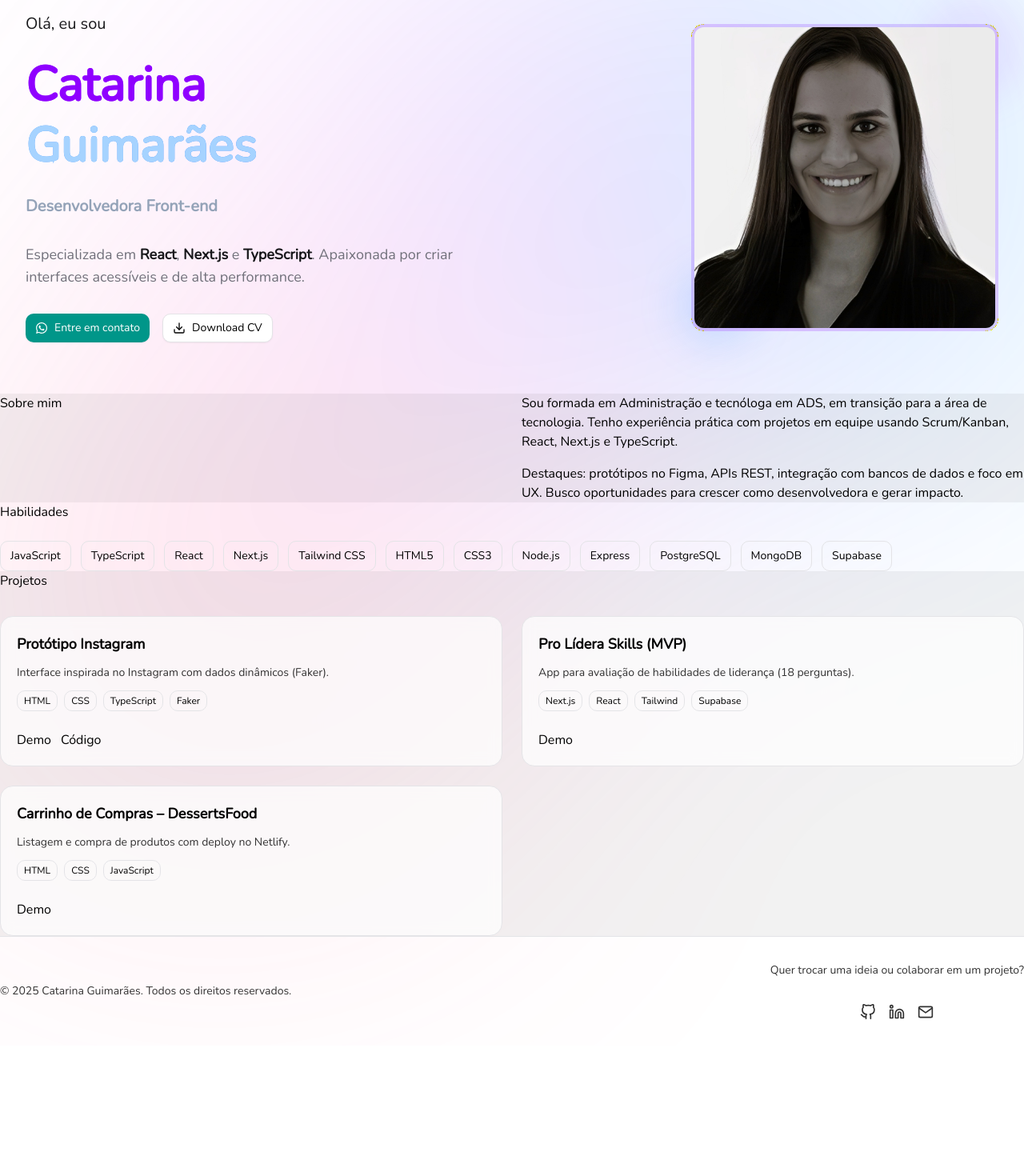
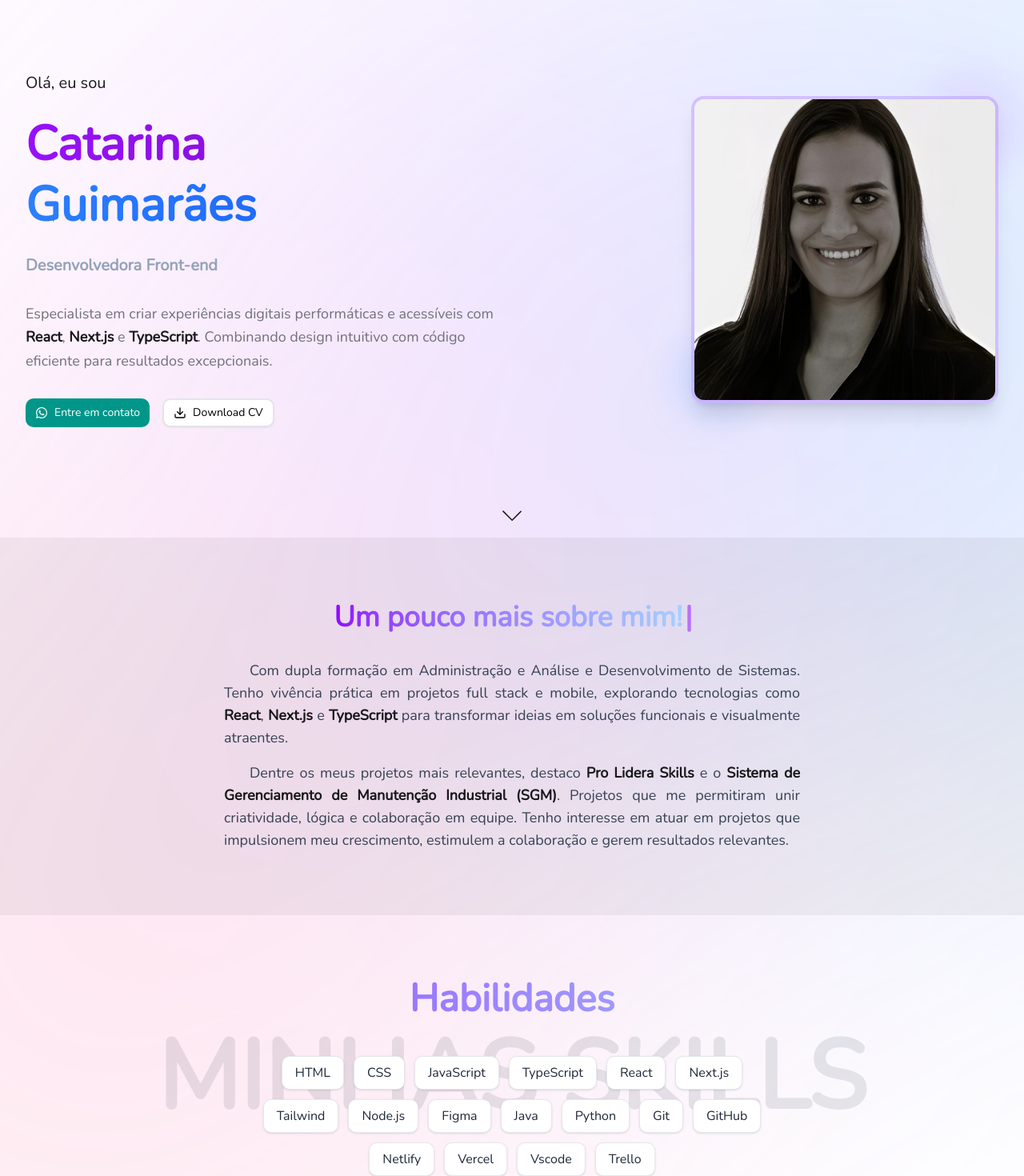
Before and after one commit to CatarinaGuima/Portifolio, a Next.js app: page / in a window 1280 px wide. Shown: the part 120-1590 px from the top of the page at 80% size. Before the commit the page ends 1427 px from the top, so only its background shows below. Built offline with nearby package versions, Linux system fonts and the light colour scheme.

Commit message:
feat: Implementa o componente about me

```diff
--- a/package.json
+++ b/package.json
@@ -24,6 +24,7 @@
     "react": "19.1.0",
     "react-dom": "19.1.0",
     "react-icons": "^5.5.0",
+    "react-simple-typewriter": "^5.0.1",
     "tailwind-merge": "^3.3.1"
   },
   "devDependencies": {
--- a/src/app/globals.css
+++ b/src/app/globals.css
@@ -157,6 +157,7 @@
 }
 html,
 body {
+  scroll-behavior: smooth;
   @apply text-black dark:bg-black dark:text-white transition-colors;
 }
 @layer base {
--- a/src/components/ui/About/index.tsx
+++ b/src/components/ui/About/index.tsx
@@ -1,17 +1,61 @@
+"use client";
+
+import { motion } from "framer-motion";
+import { Typewriter } from "react-simple-typewriter";
+
 export default function About() {
   return (
-    <section id="sobre" className="section bg-black/5 dark:bg-white/5">
-      <div className="container grid gap-6 md:grid-cols-2">
-        <h2 className="section-title">Sobre mim</h2>
-        <div className="space-y-4">
-          <p>
-            Sou formada em Administração e tecnóloga em ADS, em transição para a área de tecnologia.
-            Tenho experiência prática com projetos em equipe usando Scrum/Kanban, React, Next.js e TypeScript.
-          </p>
-          <p>
-            Destaques: protótipos no Figma, APIs REST, integração com bancos de dados e foco em UX.
-            Busco oportunidades para crescer como desenvolvedora e gerar impacto.
-          </p>
+    <section id="sobre" className="py-8 bg-black/5 dark:bg-white/5">
+      <div className="flex flex-col items-center justify-center max-w-4xl px-4 py-12 mx-auto">
+        <motion.h2
+          className="mb-8 text-center text-transparent bg-gradient-to-r from-[#8f00ff] to-[#a6d3ff] bg-clip-text text-4xl font-bold"
+          initial={{ opacity: 0, y: 20 }}
+          animate={{ opacity: 1, y: 0 }}
+          transition={{ duration: 0.6 }}
+        >
+          <Typewriter
+            words={["Um pouco mais sobre mim!"]}
+            loop={true}
+            cursor
+            cursorColor="#8f00ff"
+            cursorStyle="|"
+            typeSpeed={70}
+            deleteSpeed={50}
+            delaySpeed={1000}
+          />
+        </motion.h2>
+
+        <div className="text-lg font-medium text-gray-700 dark:text-gray-300 space-y-4 text-justify w-5/6">
+          <motion.p
+            initial={{ opacity: 0 }}
+            animate={{ opacity: 1 }}
+            transition={{ delay: 0.2 }}
+            className="indent-8"
+          >
+            Com dupla formação em Administração e Análise e Desenvolvimento de
+            Sistemas. Tenho vivência prática em projetos full stack e mobile,
+            explorando tecnologias como{" "}
+            <span className="text-primary font-bold">React</span>,{" "}
+            <span className="text-primary font-bold">Next.js</span> e{" "}
+            <span className="text-primary font-bold">TypeScript</span> para
+            transformar ideias em soluções funcionais e visualmente atraentes.
+          </motion.p>
+          <motion.p
+            initial={{ opacity: 0 }}
+            animate={{ opacity: 1 }}
+            transition={{ delay: 0.6 }}
+            className=" indent-8"
+          >
+            Dentre os meus projetos mais relevantes, destaco{" "}
+            <span className="text-primary font-bold">Pro Lidera Skills</span> e
+            o{" "}
+            <span className="text-primary font-bold">
+              Sistema de Gerenciamento de Manutenção Industrial (SGM)
+            </span>
+            . Projetos que me permitiram unir criatividade, lógica e colaboração
+            em equipe. Tenho interesse em atuar em projetos que impulsionem meu
+            crescimento, estimulem a colaboração e gerem resultados relevantes.
+          </motion.p>
         </div>
       </div>
     </section>
--- a/src/components/ui/Header/index.tsx
+++ b/src/components/ui/Header/index.tsx
@@ -51,7 +51,7 @@ export default function Header() {
           />
 
           <span
-            className={`${archivo.className}  text-transparent bg-gradient-to-r from-[#8f00ff] to-[#a6d3ff] bg-clip-text text-2xl font-bold `}
+            className={`${archivo.className} text-transparent bg-gradient-to-r from-[#8f00ff] to-[#a6d3ff] bg-clip-text text-2xl font-bold `}
           >
             CG
           </span>
--- a/src/components/ui/Hero/index.tsx
+++ b/src/components/ui/Hero/index.tsx
@@ -4,12 +4,12 @@ import Image from "next/image";
 import { Button } from "../Button";
 import { FaWhatsapp } from "react-icons/fa";
 import { FiDownload } from "react-icons/fi";
-// import curriculumVitae from "@/assets/docs/curriculum.pdf";
+import { SlArrowDown } from "react-icons/sl";
 
 export default function Hero() {
   const handleWhatsAppClick = () => {
     const message = encodeURIComponent(
-      "Olá, Catarina! Gostaria de entrar em contato."
+      "Olá Catarina! Vi seu portfólio e gostaria de conversar sobre."
     );
     window.open(
       `/api/whatsapp?message=${message}`,
@@ -28,9 +28,9 @@ export default function Hero() {
   };
 
   return (
-    <section className="relative overflow-hidden py-12 md:py-24 lg:py-16 px-4 sm:px-6 lg:px-8">
-      <div className="max-w-7xl mx-auto flex flex-col md:flex-row items-center justify-between gap-8 md:gap-12">
-        {/* Conteúdo de texto */}
+    <section className="relative overflow-hidden pt-12 pb-12 md:pt-16 md:pb-16 px-4 sm:px-6 lg:px-8 min-h-[calc(100vh-80px)] flex flex-col justify-center">
+      <div className="max-w-7xl mx-auto flex flex-col md:flex-row items-center justify-between gap-8 md:gap-12 w-full relative z-10">
+        {/* Text Content */}
         <motion.div
           initial={{ opacity: 0, x: -20 }}
           animate={{ opacity: 1, x: 0 }}
@@ -43,19 +43,19 @@ export default function Hero() {
             animate={{ opacity: 1 }}
             transition={{ delay: 0.2 }}
           >
-            <span className="text-lg md:text-xl text-primary mb-8">
+            <span className="text-lg md:text-xl text-primary mb-8 font-medium">
               Olá, eu sou
             </span>
             <motion.span
-              className="flex flex-col justify-center text-4xl md:text-5xl lg:text-6xl font-bold space-y-4"
+              className="flex flex-col justify-center text-4xl md:text-5xl lg:text-6xl font-bold space-y-2 md:space-y-4"
               initial={{ y: 20 }}
               animate={{ y: 0 }}
               transition={{ delay: 0.3 }}
             >
-              <span className="text-[#8f00ff] bg-clip-text bg-gradient-to-r from-purple-500 to-purple-700">
+              <span className="text-transparent bg-clip-text bg-gradient-to-r from-purple-600 to-purple-800">
                 Catarina
               </span>
-              <span className="text-[#a6d3ff] bg-clip-text bg-gradient-to-r from-blue-400 to-blue-600">
+              <span className="text-transparent bg-clip-text bg-gradient-to-r from-blue-500 to-blue-700">
                 Guimarães
               </span>
             </motion.span>
@@ -67,19 +67,18 @@ export default function Hero() {
             animate={{ opacity: 1 }}
             transition={{ delay: 0.4 }}
           >
-            <div className="text-[#94a3b8] font-extrabold text-xl mb-8">
+            <div className="text-[#94a3b8] font-extrabold text-xl mb-6 md:mb-8">
               Desenvolvedora Front-end
             </div>
-            <div className="flex">
-              <p>
-                Especializada em{" "}
-                <span className="text-primary font-bold">React</span>,{" "}
-                <span className="text-primary font-bold">Next.js</span> e{" "}
-                <span className="text-primary font-bold">TypeScript</span>.
-                Apaixonada por criar interfaces acessíveis e de alta
-                performance.
-              </p>
-            </div>
+            <p className="leading-relaxed">
+              Especialista em criar experiências digitais performáticas e
+              acessíveis com{" "}
+              <span className="text-primary font-bold">React</span>,{" "}
+              <span className="text-primary font-bold">Next.js</span> e{" "}
+              <span className="text-primary font-bold">TypeScript</span>.
+              Combinando design intuitivo com código eficiente para resultados
+              excepcionais.
+            </p>
           </motion.h2>
 
           <motion.div
@@ -89,48 +88,62 @@ export default function Hero() {
             transition={{ delay: 0.5 }}
           >
             <Button
-              variant={"whatsapp"}
+              variant="whatsapp"
               onClick={handleWhatsAppClick}
-              className="flex items-center gap-2 px-6 py-3 rounded-lg transition-all hover:scale-105"
+              className="flex items-center gap-2 px-6 py-3 rounded-lg transition-all hover:scale-105 hover:shadow-lg bg-chart-2 hover:bg-chart-3 text-white"
+              aria-label="Entrar em contato via WhatsApp"
             >
               <FaWhatsapp size={20} />
-              Entre em contato
+              <span>Entre em contato</span>
             </Button>
             <Button
               onClick={handleDownloadCV}
-              className="flex items-center gap-2 px-6 py-3 rounded-lg transition-all hover:scale-105"
+              className="flex items-center gap-2 px-6 py-3 rounded-lg transition-all hover:scale-105 border-2"
               variant="outline"
+              aria-label="Baixar currículo"
             >
-              <FiDownload />
-              Download CV
+              <FiDownload className="shrink-0" />
+              <span>Download CV</span>
             </Button>
           </motion.div>
         </motion.div>
 
-        {/* Avatar/Foto */}
+        {/* Avatar Image */}
         <motion.figure
           initial={{ opacity: 0, scale: 0.9 }}
           animate={{ opacity: 1, scale: 1 }}
           transition={{ duration: 0.8, delay: 0.2 }}
           className="relative order-1 md:order-2 mb-8 md:mb-0"
         >
-          <div className="relative w-48 h-48 md:w-64 md:h-64 lg:w-96 lg:h-96 rounded-2xl overflow-hidden border-4 border-purple-500/20 bg-gradient-to-br from-purple-500/10 to-blue-400/10">
+          <div className="relative w-48 h-48 md:w-64 md:h-64 lg:w-96 lg:h-96 rounded-2xl overflow-hidden border-4 border-purple-500/20 bg-gradient-to-br from-purple-500/10 to-blue-400/10 shadow-xl">
             <Image
               src="/avatar.png"
               width={500}
               height={500}
-              alt="Catarina Guimarães"
-              className="object-cover w-full h-full"
+              alt="Catarina Guimarães - Desenvolvedora Front-end"
+              className="object-cover w-full h-full hover:scale-105 transition-transform duration-300"
               priority
+              quality={100}
             />
             <div className="absolute inset-0 bg-white/5 mix-blend-overlay" />
           </div>
 
-          {/* Decoração */}
+          {/* Decorative elements */}
           <div className="absolute -z-10 -top-8 -right-8 w-32 h-32 rounded-full bg-purple-500/10 blur-xl" />
           <div className="absolute -z-10 -bottom-4 -left-4 w-24 h-24 rounded-full bg-blue-400/20 blur-xl" />
         </motion.figure>
       </div>
+      {/* Scroll indicator - posicionamento absoluto relativo à section */}
+
+      <motion.div
+        animate={{ y: [0, 10, 0] }}
+        transition={{ duration: 1.5, repeat: Infinity }}
+        className="flex items-center justify-center mt-8 absolute bottom-4 left-1/2 transform -translate-x-1/2 z-20"
+      >
+        <a href="#sobre" className="cursor-pointer">
+          <SlArrowDown size={24} className="text-primary" />
+        </a>
+      </motion.div>
     </section>
   );
 }
--- a/src/components/ui/Skills/index.tsx
+++ b/src/components/ui/Skills/index.tsx
@@ -1,21 +1,78 @@
+"use client";
+import { motion } from "framer-motion";
+
 const skills = [
-  "JavaScript", "TypeScript", "React", "Next.js",
-  "Tailwind CSS", "HTML5", "CSS3",
-  "Node.js", "Express", "PostgreSQL", "MongoDB", "Supabase",
+  "HTML",
+  "CSS",
+  "JavaScript",
+  "TypeScript",
+  "React",
+  "Next.js",
+  "Tailwind",
+  "Node.js",
+  "Figma",
+  "Java",
+  "Python",
+  "Git",
+  "GitHub",
+  "Netlify",
+  "Vercel",
+  "Vscode",
+  "Trello",
 ];
+
 
 export default function Skills() {
   return (
-    <section id="skills" className="section">
-      <div className="container">
-        <h2 className="section-title mb-6">Habilidades</h2>
-        <ul className="flex flex-wrap gap-3">
-          {skills.map((s) => (
-            <li key={s} className="px-3 py-2 rounded-lg border text-sm">
-              {s}
-            </li>
-          ))}
-        </ul>
+    <section id="skills" className="py-20 relative overflow-hidden">
+      <div className="container mx-auto px-4 text-center relative">
+        {/* Background title */}
+        <motion.h2
+          className="text-[80px] md:text-[120px] font-extrabold uppercase text-gray-800 dark:text-gray-200 opacity-10 select-none pointer-events-none leading-none absolute top-1/2 left-1/2 -translate-x-1/2 -translate-y-1/2 w-full"
+          initial={{ opacity: 0 }}
+          animate={{ opacity: 0.1 }}
+          transition={{ duration: 0.8 }}
+        >
+          Minhas Skills
+        </motion.h2>
+
+        {/* Main content container */}
+        <div className="relative z-10">
+          {/* Animated title */}
+          <motion.h3
+            className="text-4xl font-bold bg-gradient-to-r from-[#8f00ff] to-[#a6d3ff] bg-clip-text text-transparent mb-12 md:text-5xl"
+            initial={{ opacity: 0, y: 20 }}
+            animate={{ opacity: 1, y: 0 }}
+            transition={{ duration: 0.6 }}
+          >
+            Habilidades
+          </motion.h3>
+
+          {/* Skills list */}
+          <motion.div
+            className="w-full"
+            initial={{ opacity: 0 }}
+            animate={{ opacity: 1 }}
+            transition={{ delay: 0.4 }}
+          >
+            <ul className="flex flex-wrap justify-center gap-3 max-w-2xl mx-auto">
+              {skills.map((skill) => (
+                <motion.li
+                  key={skill}
+                  className="px-4 py-2 text-sm md:text-base bg-white dark:bg-gray-800/50 backdrop-blur-sm rounded-lg text-gray-800 dark:text-gray-200 border border-gray-200 dark:border-gray-700 shadow-sm hover:shadow-md transition-all"
+                  whileHover={{
+                    scale: 1.05,
+                    backgroundColor: "#8f00ff",
+                    color: "#ffffff"
+                  }}
+                  transition={{ duration: 0.2 }}
+                >
+                  {skill}
+                </motion.li>
+              ))}
+            </ul>
+          </motion.div>
+        </div>
       </div>
     </section>
   );
```
Also changed, not shown: src/components/ui/SocialLinks/index.tsx (deleted, +0 -14 lines), 1 other file (tests, documents, lock files or other folders).
